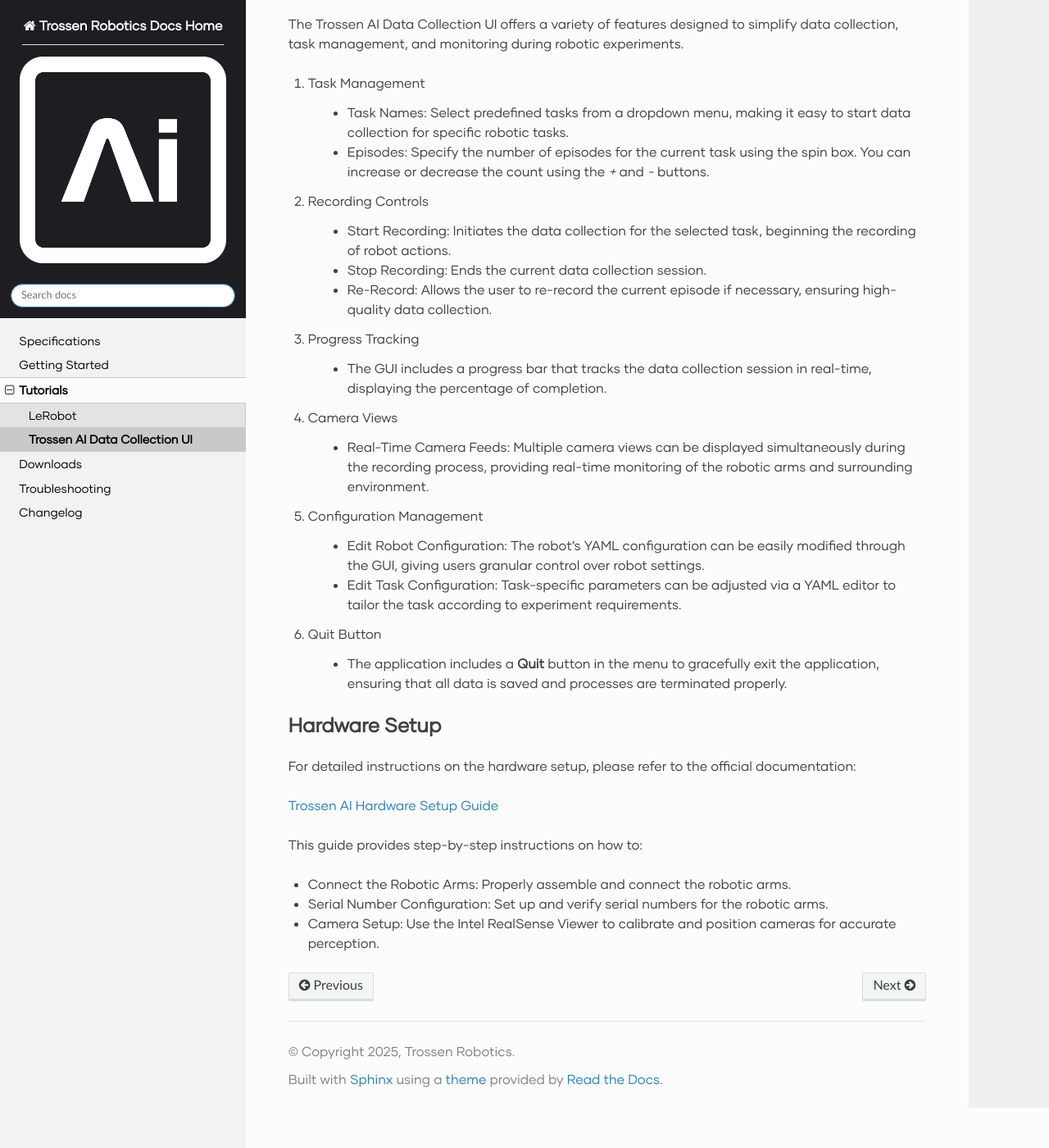
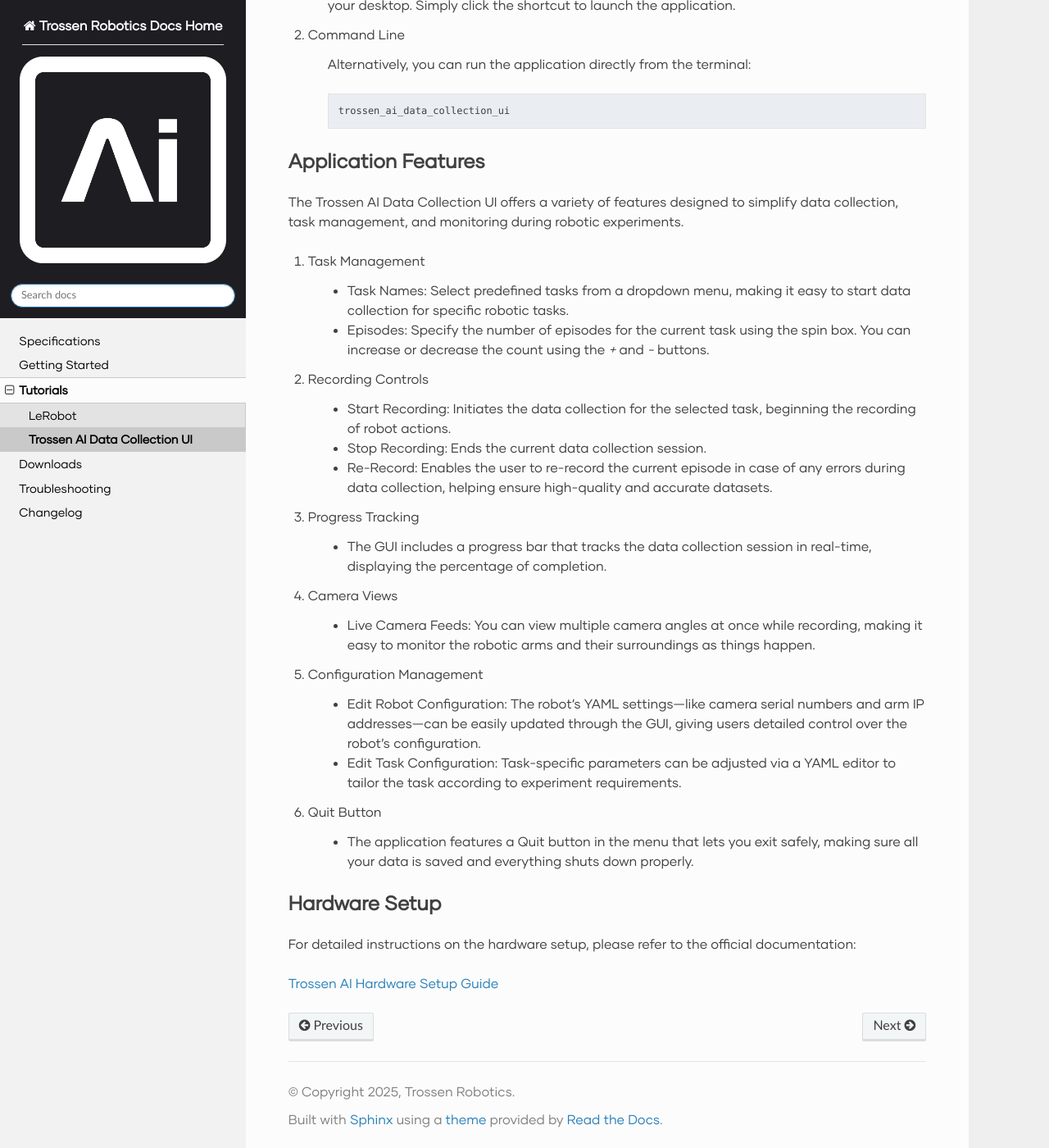
Before and after one commit to TrossenRobotics/trossen_arm, a Sphinx documentation site: the page built from docs/tutorials/trossen_data_collection_ui.rst, in a window 1280 px wide and 1400 px high, scrolled down 2201 px. Shown: the whole window at 82% size. Built offline with Sphinx 7.4.7 and the Read the Docs theme 3.1.0, drawn with Linux system fonts in a browser that asks for light colours; some web fonts are replaced; pages that are not in the unit, such as notebooks, are missing from menus; before the commit the page ends 3552 px from its top, so only the background shows below that; some of the changed text lies outside the part shown.

Commit message:
Updated reviewed changes

```diff
--- a/docs/tutorials/trossen_data_collection_ui.rst
+++ b/docs/tutorials/trossen_data_collection_ui.rst
@@ -1,26 +1,28 @@
+=============================
 Trossen AI Data Collection UI
 =============================
 
 .. image:: trossen_ai_data_collection_ui/images/trossen_ai_gui.png
+   :width: 80%
    :alt: Trossen AI Data Collection UI
    :align: center
 
 Overview
---------
+========
 
 The **Trossen AI Data Collection UI** is a Python-based graphical user interface (GUI) designed for seamless and efficient robotic data collection.
 It allows users to easily manage robot configurations, record tasks, and streamline data collection with real-time feedback, camera views, task management, and progress tracking.
 This documentation provides a comprehensive guide to setting up, installing, and using the Trossen AI Data Collection UI, including all its features and functionalities.
 
 Pre-Installation Setup
-----------------------
+======================
 
 Before installing the application, complete the following setup steps:
 
 #. Install Miniconda:
 
    Download and install Miniconda, a minimal installer for Conda. It simplifies package management and deployment of Python environments.
-   Download Miniconda: https://docs.conda.io/en/latest/miniconda.html
+   `Download Miniconda <https://www.anaconda.com/docs/getting-started/miniconda/install#basic-install-instructionsl>`_
 
 #. Create a Virtual Environment:
 
@@ -39,10 +41,10 @@ Before installing the application, complete the following setup steps:
 
       python --version
 
-   You should see `Python 3.10.x` as the output.
+   You should see ``Python 3.10.x`` as the output.
 
 Installation
-------------
+============
 
 Once the pre-installation setup is complete, install the **Trossen AI Data Collection UI Application**.
 
@@ -51,7 +53,7 @@ Once the pre-installation setup is complete, install the **Trossen AI Data Colle
     pip install trossen_ai_data_collection_ui
 
 Post-Installation
------------------
+=================
 
 After the installation process, run the post-installation script to complete the setup:
 
@@ -67,8 +69,11 @@ Run the following command to complete the post-installation setup:
 
     trossen_ai_data_collection_ui_post_install
 
+Once the desktop icon is created, right-click on it and select **Allow Launching** to ensure the application has the necessary permissions to run.
+
 Launching the Application
--------------------------
+=========================
+
 Once the installation and post-installation setup are complete, you can launch the **Trossen AI Data Collection UI** through either the desktop application or via the command line.
 
 #. Desktop Application
@@ -85,7 +90,8 @@ Once the installation and post-installation setup are complete, you can launch t
         trossen_ai_data_collection_ui
 
 Application Features
---------------------
+====================
+
 The Trossen AI Data Collection UI offers a variety of features designed to simplify data collection, task management, and monitoring during robotic experiments.
 
 #. Task Management
@@ -97,7 +103,7 @@ The Trossen AI Data Collection UI offers a variety of features designed to simpl
 
     - Start Recording: Initiates the data collection for the selected task, beginning the recording of robot actions.
     - Stop Recording: Ends the current data collection session.
-    - Re-Record: Allows the user to re-record the current episode if necessary, ensuring high-quality data collection.
+    - Re-Record: Enables the user to re-record the current episode in case of any errors during data collection, helping ensure high-quality and accurate datasets.
 
 #. Progress Tracking
 
@@ -105,26 +111,20 @@ The Trossen AI Data Collection UI offers a variety of features designed to simpl
 
 #. Camera Views
 
-    - Real-Time Camera Feeds: Multiple camera views can be displayed simultaneously during the recording process, providing real-time monitoring of the robotic arms and surrounding environment.
+    - Live Camera Feeds: You can view multiple camera angles at once while recording, making it easy to monitor the robotic arms and their surroundings as things happen.
 
 #. Configuration Management
 
-    - Edit Robot Configuration: The robot's YAML configuration can be easily modified through the GUI, giving users granular control over robot settings.
+    - Edit Robot Configuration: The robot's YAML settings—like camera serial numbers and arm IP addresses—can be easily updated through the GUI, giving users detailed control over the robot's configuration.
     - Edit Task Configuration: Task-specific parameters can be adjusted via a YAML editor to tailor the task according to experiment requirements.
 
 #. Quit Button
 
-    - The application includes a **Quit** button in the menu to gracefully exit the application, ensuring that all data is saved and processes are terminated properly.
+    - The application features a Quit button in the menu that lets you exit safely, making sure all your data is saved and everything shuts down properly.
 
 Hardware Setup
---------------
+==============
 
 For detailed instructions on the hardware setup, please refer to the official documentation:
 
 `Trossen AI Hardware Setup Guide <https://docs.trossenrobotics.com/trossen_arm/main/getting_started/hardware_setup.html>`_
-
-This guide provides step-by-step instructions on how to:
-
-- Connect the Robotic Arms: Properly assemble and connect the robotic arms.
-- Serial Number Configuration: Set up and verify serial numbers for the robotic arms.
-- Camera Setup: Use the Intel RealSense Viewer to calibrate and position cameras for accurate perception.
```
